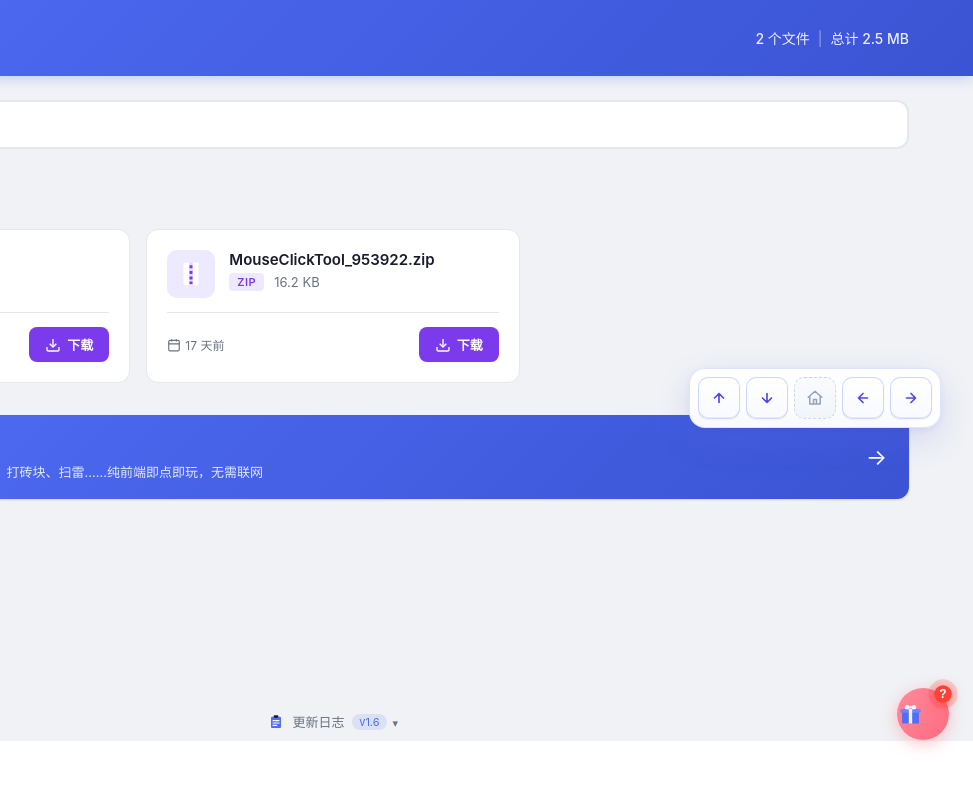
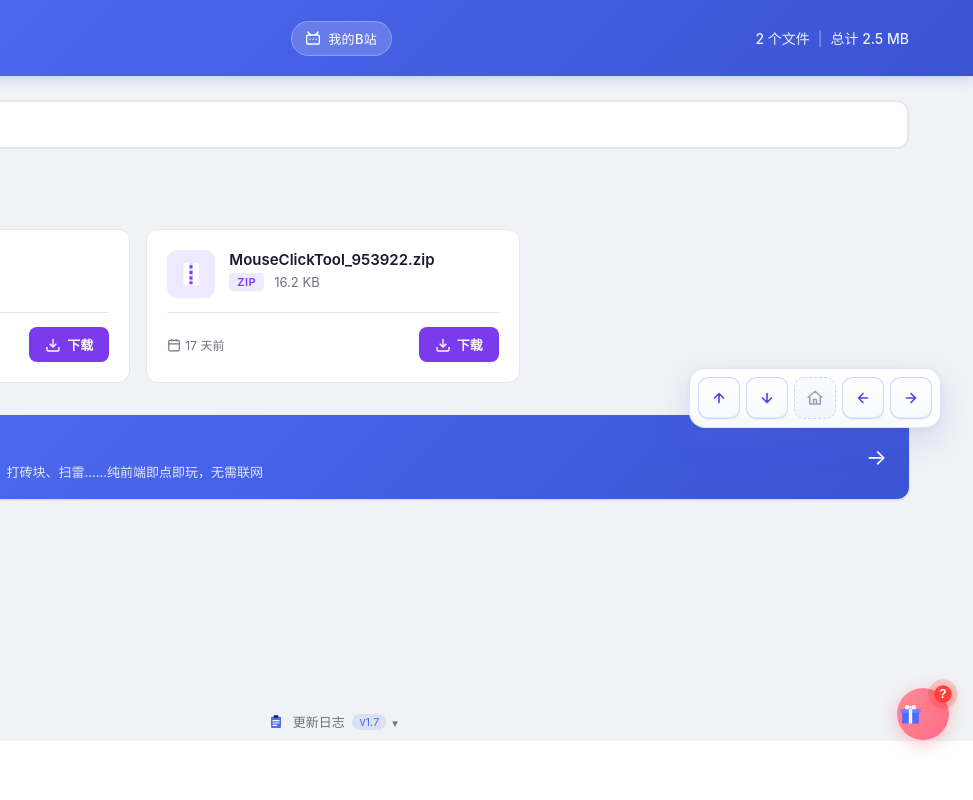
Before and after one commit to 7878-hub/download-station, a plain HTML site: page index.html in a window 1280 px wide. Shown: the full height of the page, 307-1280 px from the left. Drawn offline with Linux system fonts and the light colour scheme.

Commit message:
顶栏新增B站个人主页入口

```diff
--- a/css/style.css
+++ b/css/style.css
@@ -81,6 +81,39 @@ body {
 
 .stat-item {
     font-weight: 500;
+}
+
+/* ===== B站入口（顶栏中间胶囊按钮） ===== */
+.bili-link {
+    display: inline-flex;
+    align-items: center;
+    gap: 6px;
+    padding: 7px 14px 7px 12px;
+    background: rgba(255, 255, 255, 0.18);
+    color: #fff;
+    border-radius: 999px;
+    text-decoration: none;
+    font-size: 13px;
+    font-weight: 500;
+    letter-spacing: 0.3px;
+    backdrop-filter: blur(6px);
+    -webkit-backdrop-filter: blur(6px);
+    border: 1px solid rgba(255, 255, 255, 0.25);
+    transition: var(--transition);
+    white-space: nowrap;
+}
+.bili-link svg {
+    color: #fff;
+    flex-shrink: 0;
+}
+.bili-link:hover {
+    background: #fb7299;
+    border-color: #fb7299;
+    transform: translateY(-1px);
+    box-shadow: 0 4px 14px rgba(251, 114, 153, 0.45);
+}
+.bili-link:active {
+    transform: translateY(0);
 }
 
 .stat-divider {
@@ -1091,6 +1124,8 @@ body.scare-shake {
     .games-banner-emoji { font-size: 26px; }
     .games-banner-text strong { font-size: 15px; }
     .games-banner-text span { white-space: normal; }
+    .bili-link span { display: none; }
+    .bili-link { padding: 7px 10px; }
 }
 
 
--- a/index.html
+++ b/index.html
@@ -14,6 +14,14 @@
                 <span class="logo-icon"><svg xmlns="http://www.w3.org/2000/svg" viewBox="0 0 48 48"><path d="M7 19a3 3 0 0 1 3-3h28a3 3 0 0 1 3 3v7H7z" fill="#6b85ff"/><path d="M7 26h34v14a3 3 0 0 1-3 3H10a3 3 0 0 1-3-3z" fill="#3b54d4"/><rect x="21" y="16" width="6" height="27" fill="#e8edff"/><rect x="7" y="26" width="34" height="3" fill="#e8edff" opacity=".55"/></svg></span>
                 <h1>文件下载站</h1>
             </div>
+            <a class="bili-link" href="https://space.bilibili.com/3707025139697875/lists" target="_blank" rel="noopener" title="访问我的B站主页">
+                <svg viewBox="0 0 24 24" width="18" height="18" fill="none" stroke="currentColor" stroke-width="1.8" stroke-linecap="round" stroke-linejoin="round" aria-hidden="true">
+                    <path d="M5 4l4 4M19 4l-4 4"/>
+                    <rect x="3.5" y="8" width="17" height="12" rx="2.5"/>
+                    <path d="M8 13.5h.01M12 13.5h.01M16 13.5h.01"/>
+                </svg>
+                <span>我的B站</span>
+            </a>
             <div class="header-stats">
                 <span class="stat-item"><span id="fileCount">0</span> 个文件</span>
                 <span class="stat-divider">|</span>
@@ -61,8 +69,16 @@
 
     <!-- 📋 更新日志：明显却又不起眼 -->
     <details class="changelog">
-        <summary><svg xmlns="http://www.w3.org/2000/svg" viewBox="0 0 48 48"><rect x="9" y="8" width="30" height="34" rx="3" fill="#4f6df5"/><rect x="17" y="4" width="14" height="7" rx="2.5" fill="#1a1a2e"/><path d="M15 20h18M15 27h18M15 34h11" stroke="#fff" stroke-width="3.5" stroke-linecap="round"/></svg> 更新日志 <span class="changelog-latest">v1.6</span></summary>
+        <summary><svg xmlns="http://www.w3.org/2000/svg" viewBox="0 0 48 48"><rect x="9" y="8" width="30" height="34" rx="3" fill="#4f6df5"/><rect x="17" y="4" width="14" height="7" rx="2.5" fill="#1a1a2e"/><path d="M15 20h18M15 27h18M15 34h11" stroke="#fff" stroke-width="3.5" stroke-linecap="round"/></svg> 更新日志 <span class="changelog-latest">v1.7</span></summary>
         <div class="changelog-body">
+            <div class="changelog-item">
+                <span class="changelog-date">09-04</span>
+                <span class="changelog-ver">v1.7</span>
+                <ul>
+                    <li>顶栏新增 B 站个人主页入口（粉色电视胶囊按钮，新标签页打开）</li>
+                    <li>移除了棍母</li>
+                </ul>
+            </div>
             <div class="changelog-item">
                 <span class="changelog-date">09-04</span>
                 <span class="changelog-ver">v1.6</span>
```
